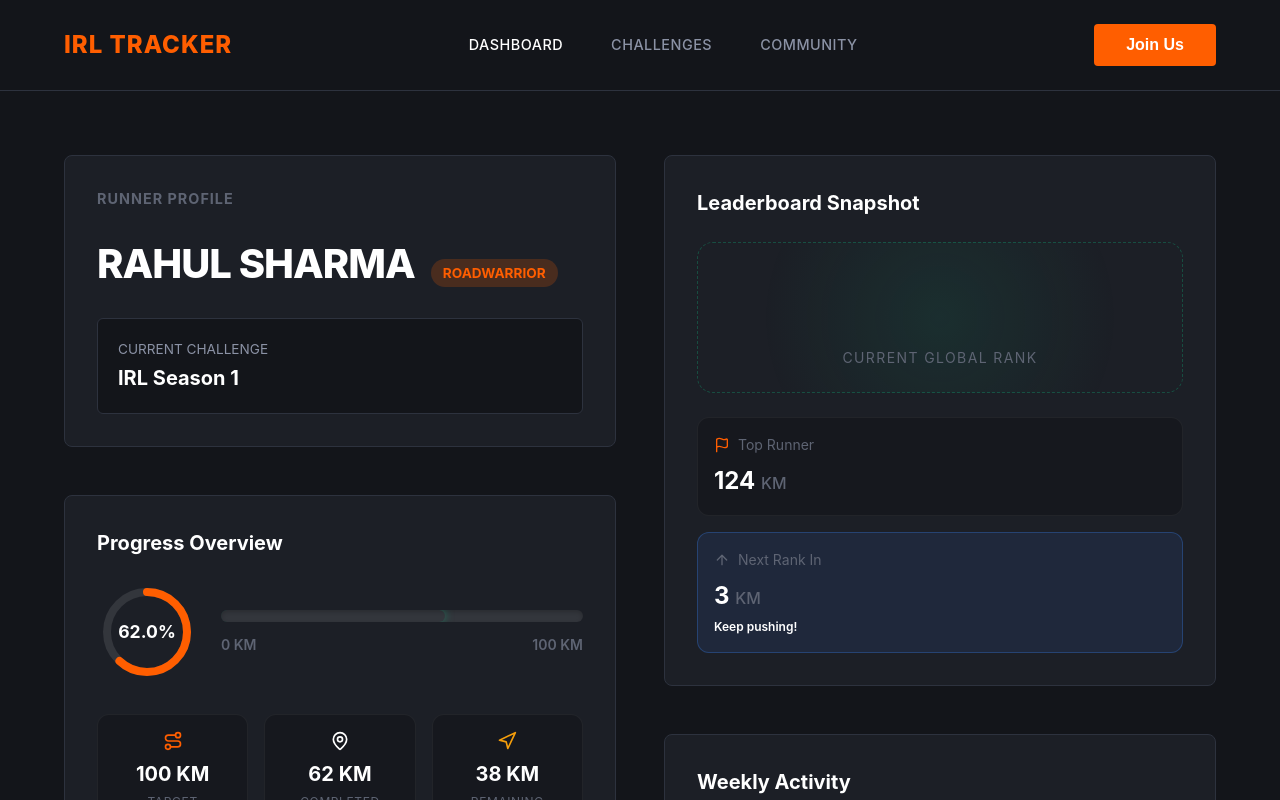
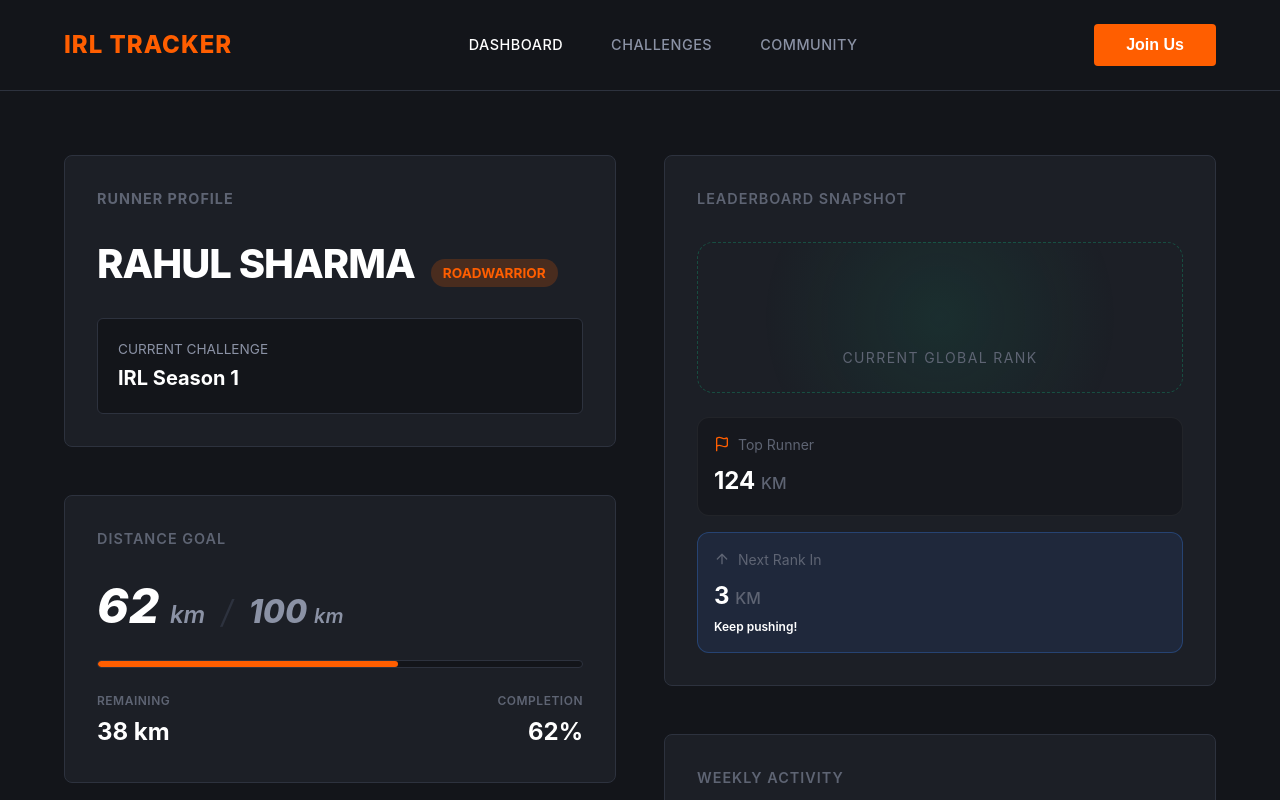
Before and after one commit to CodyBrat/runner, a React (Vite) app: page / in a window 1280 px wide. Shown: the top 800 px of the page. Built offline with nearby package versions, Linux system fonts and the light colour scheme.

Commit message:
feat(ProgressMetrics): rewrite metric visuals to match classic dark theme style

```diff
--- a/src/components/ProgressMetrics.css
+++ b/src/components/ProgressMetrics.css
@@ -1,129 +1,103 @@
-.section-title {
-  font-size: 1.25rem;
-  font-weight: 700;
-  margin-bottom: 1.5rem;
-  color: var(--text-main);
+.progress-metrics {
+  background-color: var(--bg-card);
+  padding: 2rem;
+  border-radius: 8px;
+  border: 1px solid var(--border-subtle);
 }
 
-.progress-visualizations {
-  display: flex;
-  align-items: center;
-  gap: 1.5rem;
+.section-title {
+  font-size: 0.9rem;
+  text-transform: uppercase;
+  letter-spacing: 1px;
+  color: var(--text-muted);
   margin-bottom: 2rem;
+  font-weight: 600;
 }
 
-.circular-progress-container {
-  position: relative;
-  width: 100px;
-  height: 100px;
-  flex-shrink: 0;
+.progress-values {
+  display: flex;
+  align-items: baseline;
+  gap: 1rem;
+  font-style: italic;
+  font-weight: 800;
+  margin-bottom: 1.5rem;
+  color: var(--text-primary);
 }
 
-.circle-bg {
-  stroke: rgba(255, 255, 255, 0.1);
+.value-large {
+  font-size: 3rem;
+  line-height: 1;
 }
 
-.circle-fill {
-  stroke: var(--accent-primary);
-  transform: rotate(-90deg);
-  transform-origin: 50% 50%;
-  transition: stroke-dashoffset 1s ease-in-out;
+.value-large span {
+  font-size: 1.5rem;
+  color: var(--text-secondary);
+  font-weight: 600;
 }
 
-.circular-text {
-  position: absolute;
-  top: 0;
-  left: 0;
-  width: 100%;
-  height: 100%;
-  display: flex;
-  align-items: center;
-  justify-content: center;
-  font-weight: 700;
-  font-size: 1.1rem;
-  color: var(--text-main);
+.value-separator {
+  font-size: 2rem;
+  color: var(--border-subtle);
+  font-weight: 400;
 }
 
-.linear-progress-wrapper {
-  flex-grow: 1;
-  display: flex;
-  flex-direction: column;
-  justify-content: center;
+.value-small {
+  font-size: 2rem;
+  line-height: 1;
+  color: var(--text-secondary);
+}
+
+.value-small span {
+  font-size: 1.25rem;
+  font-weight: 600;
+}
+
+.progress-bar-container {
+  margin-bottom: 1.5rem;
 }
 
 .progress-bar-bg {
   width: 100%;
-  height: 12px;
-  background: rgba(255, 255, 255, 0.1);
-  border-radius: 9999px;
+  height: 8px;
+  background-color: var(--bg-main);
+  border-radius: 4px;
   overflow: hidden;
-  box-shadow: inset 0 2px 4px rgba(0, 0, 0, 0.2);
+  border: 1px solid var(--border-subtle);
 }
 
 .progress-bar-fill {
   height: 100%;
-  background: linear-gradient(90deg, var(--accent-primary), var(--accent-secondary));
-  border-radius: 9999px;
-  position: relative;
-  transition: width 1s ease-in-out;
-  box-shadow: 0 0 10px rgba(16, 185, 129, 0.5);
+  background-color: var(--accent-primary);
+  border-radius: 4px;
+  transition: width 0.5s ease;
 }
 
-.progress-labels {
+.progress-stats {
   display: flex;
   justify-content: space-between;
-  margin-top: 0.75rem;
-  position: relative;
-  font-size: 0.875rem;
+}
+
+.stat {
+  display: flex;
+  flex-direction: column;
+  gap: 0.25rem;
+}
+
+.text-right {
+  text-align: right;
+  align-items: flex-end;
+}
+
+.stat-label {
+  font-size: 0.75rem;
+  text-transform: uppercase;
   color: var(--text-muted);
   font-weight: 600;
+  letter-spacing: 0.5px;
 }
 
-.metrics-grid {
-  display: grid;
-  grid-template-columns: repeat(3, 1fr);
-  gap: 1rem;
+.stat-value {
+  font-size: 1rem;
+  font-weight: 700;
+  color: var(--text-primary);
 }
-
-.metric-box {
-  background: rgba(0, 0, 0, 0.2);
-  padding: 1rem;
-  border-radius: 12px;
-  display: flex;
-  flex-direction: column;
-  align-items: center;
-  text-align: center;
-  border: 1px solid rgba(255, 255, 255, 0.05);
-  transition: background 0.2s;
-}
-
-.metric-box:hover {
-  background: rgba(0, 0, 0, 0.3);
-}
-
-.metric-icon {
-  margin-bottom: 0.5rem;
-}
-
-.primary { color: var(--accent-primary); }
-.success { color: var(--accent-secondary); }
-.warning { color: #f59e0b; }
-
-.metric-value {
-  font-size: 1.25rem;
-  font-weight: 700;
-  margin-bottom: 0.25rem;
-}
-
-.metric-label {
-  font-size: 0.75rem;
-  color: var(--text-muted);
-  text-transform: uppercase;
-  letter-spacing: 0.05em;
-}
-
-@media (max-width: 480px) {
-  .progress-visualizations {
-    flex-direction: column;
-  }
-}
--- a/src/components/ProgressMetrics.jsx
+++ b/src/components/ProgressMetrics.jsx
@@ -1,69 +1,41 @@
 import React from 'react';
 import './ProgressMetrics.css';
-import { Route, MapPin, Navigation } from 'lucide-react';
 
 const ProgressMetrics = ({ data }) => {
-    const percentage = Math.min((data.completed_distance / data.target_distance) * 100, 100).toFixed(1);
+    const percentage = Math.min((data.completed_distance / data.target_distance) * 100, 100);
     const remaining = Math.max(data.target_distance - data.completed_distance, 0);
-    const circleRadius = 40;
-    const circleCircumference = 2 * Math.PI * circleRadius;
-    const strokeDashoffset = circleCircumference - (percentage / 100) * circleCircumference;
 
     return (
         <div className="card progress-metrics">
-            <h3 className="section-title">Progress Overview</h3>
+            <h3 className="section-title">Distance Goal</h3>
 
-            <div className="progress-visualizations">
-                <div className="circular-progress-container">
-                    <svg width="100" height="100" viewBox="0 0 100 100">
-                        <circle
-                            className="circle-bg"
-                            cx="50" cy="50" r={circleRadius}
-                            strokeWidth="8" fill="none"
-                        />
-                        <circle
-                            className="circle-fill"
-                            cx="50" cy="50" r={circleRadius}
-                            strokeWidth="8" fill="none"
-                            strokeDasharray={circleCircumference}
-                            strokeDashoffset={strokeDashoffset}
-                            strokeLinecap="round"
-                        />
-                    </svg>
-                    <div className="circular-text">
-                        <span>{percentage}%</span>
-                    </div>
+            <div className="progress-values">
+                <div className="value-large">
+                    {data.completed_distance} <span>km</span>
                 </div>
-
-                <div className="linear-progress-wrapper">
-                    <div className="progress-bar-bg">
-                        <div
-                            className="progress-bar-fill"
-                            style={{ width: `${percentage}%` }}
-                        ></div>
-                    </div>
-                    <div className="progress-labels">
-                        <span className="progress-start">0 KM</span>
-                        <span className="progress-end">{data.target_distance} KM</span>
-                    </div>
+                <div className="value-separator">/</div>
+                <div className="value-small">
+                    {data.target_distance} <span>km</span>
                 </div>
             </div>
 
-            <div className="metrics-grid">
-                <div className="metric-box">
-                    <Route size={20} className="metric-icon primary" />
-                    <span className="metric-value">{data.target_distance} KM</span>
-                    <span className="metric-label">Target</span>
+            <div className="progress-bar-container">
+                <div className="progress-bar-bg">
+                    <div
+                        className="progress-bar-fill"
+                        style={{ width: `${percentage}%` }}
+                    />
                 </div>
-                <div className="metric-box">
-                    <MapPin size={20} className="metric-icon success" />
-                    <span className="metric-value">{data.completed_distance} KM</span>
-                    <span className="metric-label">Completed</span>
+            </div>
+
+            <div className="progress-stats">
+                <div className="stat">
+                    <span className="stat-label">Remaining</span>
+                    <span className="stat-value">{remaining} km</span>
                 </div>
-                <div className="metric-box">
-                    <Navigation size={20} className="metric-icon warning" />
-                    <span className="metric-value">{remaining} KM</span>
-                    <span className="metric-label">Remaining</span>
+                <div className="stat text-right">
+                    <span className="stat-label">Completion</span>
+                    <span className="stat-value">{percentage.toFixed(0)}%</span>
                 </div>
             </div>
         </div>
```
